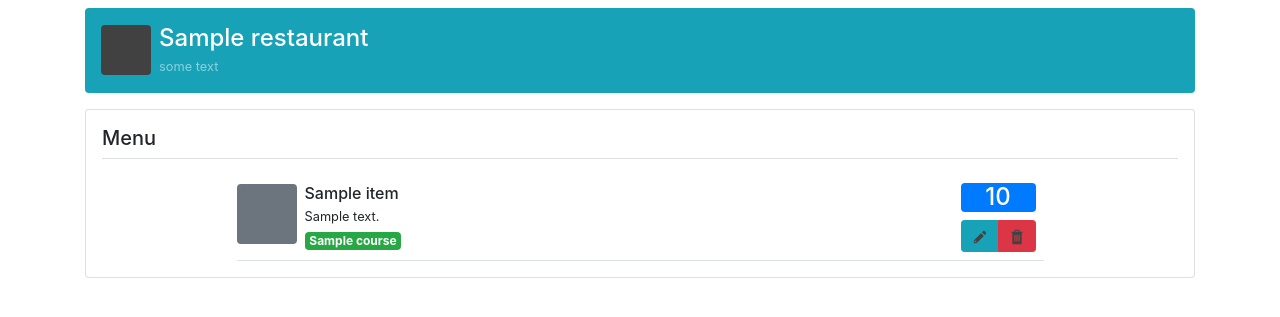
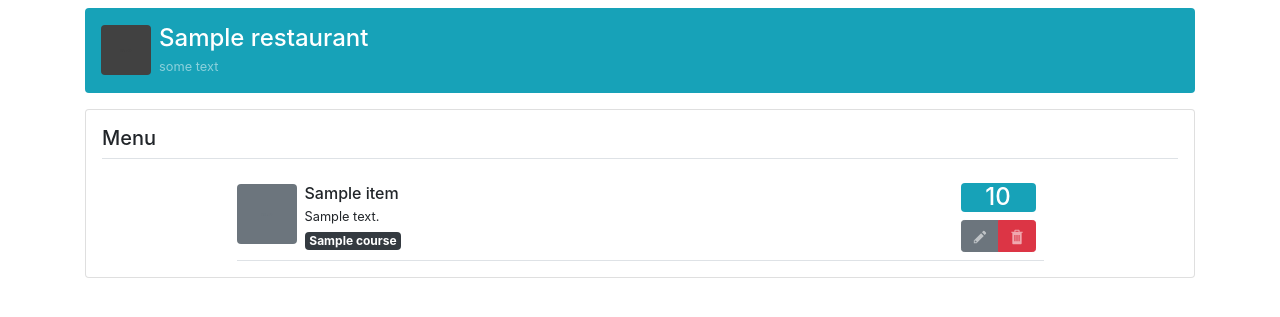
Before and after one commit to 3omer/restaurants-zone, a Flask app: template templates/menu.html in a window 1280 px wide. Shown: the part 56-373 px from the top of the page. Run offline with Flask 2, Linux system fonts and the light colour scheme; the template is opened without the code that fills it: most values are stand-ins (such as "Sample title", 1, 10 or a date in 2020); some libraries are stand-ins or nearby versions.

Commit message:
add coloring

```diff
--- a/templates/menu.html
+++ b/templates/menu.html
@@ -29,16 +29,16 @@
                 <div class="item-body">
                     <h6 class="mb-0">{{item.name}}</h6>
                     <div><small>{{item.description}}</small></div>
-                    <strong class="badge badge-success">{{item.course}}</strong>
+                    <strong class="badge badge-dark">{{item.course}}</strong>
                 </div>
             </div>
             <div class="ml-1 p-2">
-                <h4 class="text-center bg-primary rounded text-white">{{item.price}}</h3>
+                <h4 class="text-center bg-info rounded text-white">{{item.price}}</h3>
                     <div class="btn-group btn-group-sm">
-                        <button class="btn btn-info"
+                        <button class="btn btn-secondary"
                             href="{{url_for('editMenuItem', restaurant_id=restaurant.id, item_id=item.id)}}">
                             <svg width="20" height="20" xmlns="http://www.w3.org/2000/svg" viewBox="0 0 16 22">
-                                <path fill="#424242"
+                                <path fill="#ffffff90"
                                     d="M1.204 14.796v3h3l8-8-3-3-8 8zm3 2h-2v-2h1v1h1v1zm10.3-9.3l-1.3 1.3-3-3 1.3-1.3a.996.996 0 0 1 1.41 0l1.59 1.59c.39.39.39 1.02 0 1.41z">
                                 </path>
                             </svg>
@@ -48,7 +48,7 @@
                             data-name="{{item.name}}"
                             data-action="{{url_for('deleteMenuItem', restaurant_id=restaurant.id, item_id=item.id)}}">
                             <svg width="20" height="20" xmlns="http://www.w3.org/2000/svg" viewBox="0 0 16 22">
-                                <path fill="#424242"
+                                <path fill="#ffffff90"
                                     d="M10.856 5.286V4.142C10.856 3.458 10.4 3 9.714 3H6.286c-.686 0-1.144.458-1.144 1.142v1.144H1.714v1.142h1.142v11.43C2.856 18.542 3.314 19 4 19h8c.686 0 1.142-.458 1.142-1.142V6.428h1.144V5.286h-3.43zm-4.57 10.286H5.142V8.714h1.144v6.858zm0-11.43h3.428v1.144H6.286V4.142zm2.286 11.43H7.428V8.714h1.144v6.858zm2.284 0H9.714V8.714h1.142v6.858z" />
                             </svg>
                         </button>
```
